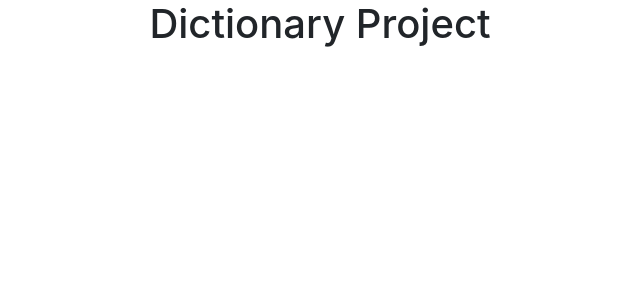
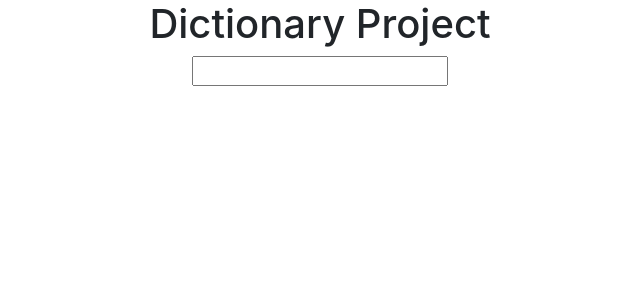
Before and after one commit to Marisa-Salazar/Dictionary-React-App, a React (Create React App) app: page / in a window 1280 px wide. Shown: the top 300 px of the page, without its empty margins (320-960 px from the left). Built offline with nearby package versions, Linux system fonts and the light colour scheme.

Commit message:
added Dictionary component with search engine

```diff
--- a/src/App.js
+++ b/src/App.js
@@ -1,9 +1,11 @@
 import "./App.css";
+import Dictionary from "./Dictionary";
 
 function App() {
   return (
     <div className="App">
       <h1>Dictionary Project </h1>
+      <Dictionary />
     </div>
   );
 }
--- /dev/null
+++ b/src/Dictionary.js
@@ -0,0 +1,22 @@
+import React, { useState } from "react";
+
+export default function Dictionary() {
+  let [keyword, setKeyword] = useState("");
+
+  function Search(event) {
+    event.preventDefault();
+    alert(`Searching for ${keyword} definition`);
+  }
+
+  function handleKeywordChange(event) {
+    setKeyword(event.target.value);
+  }
+
+  return (
+    <div className="Dictionary">
+      <form onSubmit={Search}>
+        <input type="search" onChange={handleKeywordChange} />
+      </form>
+    </div>
+  );
+}
```
